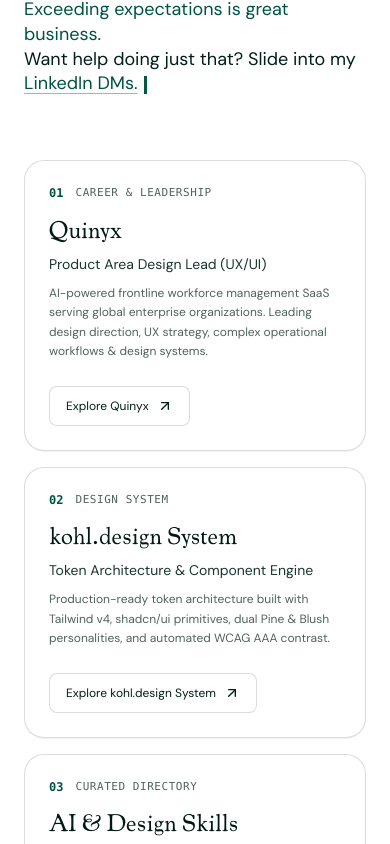
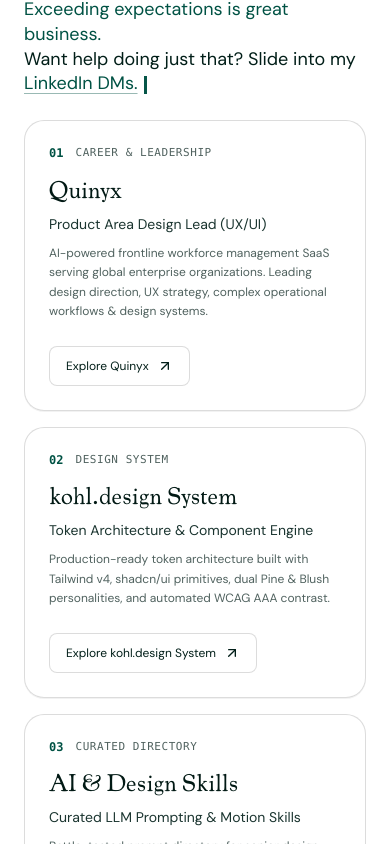
Before and after one commit to bergets/kohl-design, a Next.js app: page / in a window 390 px wide. Shown: the part 700-1544 px from the top of the page. Built offline with nearby package versions, Linux system fonts and the light colour scheme.

Commit message:
fix(home): peek first card 24px into view with -mt-6 from below hero section

```diff
--- a/app/page.tsx
+++ b/app/page.tsx
@@ -146,23 +146,22 @@
       {/*
         ========================================================================
         WORK & DESTINATIONS LIST
-        Clean continuous flow starting directly beneath the hero fold.
-        Card 01 slides smoothly upwards (y: 28 → 0, subtle entrance) without
-        ever overlapping the typewriter text.
+        Clean continuous flow starting with a 24px negative margin (-mt-6)
+        so Card 01 peeks exactly 24px into the bottom of the hero viewport.
         ========================================================================
       */}
-      <section className="w-full px-6 sm:px-8 md:px-12 lg:px-14 pb-16 sm:pb-24 space-y-4 sm:space-y-6 max-w-7xl mx-auto pt-4 sm:pt-6">
+      <section className="w-full px-6 sm:px-8 md:px-12 lg:px-14 pb-16 sm:pb-24 space-y-4 sm:space-y-6 max-w-7xl mx-auto -mt-6">
         {FEATURED_ITEMS.map((item, index) => {
           if (index === 0) {
             return (
               <motion.div
                 key={item.href}
-                initial={{ opacity: 0, y: 28 }}
-                animate={typewriterDone ? { opacity: 1, y: 0 } : { opacity: 0, y: 28 }}
+                initial={{ opacity: 0, y: 24 }}
+                animate={typewriterDone ? { opacity: 1, y: 0 } : { opacity: 0, y: 24 }}
                 transition={{
                   type: "spring",
                   damping: 24,
-                  stiffness: 130,
+                  stiffness: 140,
                   mass: 0.8,
                 }}
               >
```
